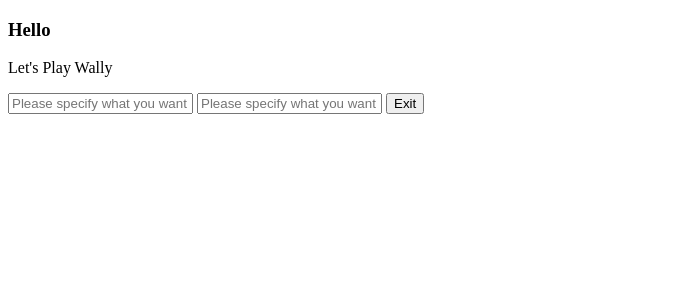
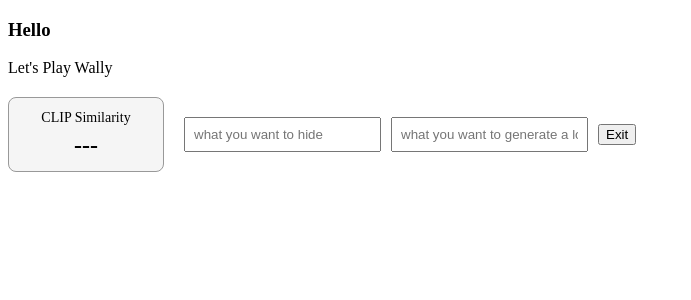
Before and after one commit to FutureLosers/Generation-AI-Find-Wally, a Flask app: page / in a window 1280 px wide. Shown: the top 300 px of the page, without its empty margins (0-691 px from the left). Run offline with Flask 3, Linux system fonts and the light colour scheme.

Commit message:
Release ver2 with CLIP similarity

```diff
--- a/app3.py
+++ b/app.py
@@ -3,8 +3,7 @@ import requests
 from dotenv import load_dotenv
 import os
 import re
-from translate import Translator
-import inflection as i
+from clip_service import calculate_clip_similarity
 
 app = Flask(__name__)
 
@@ -19,6 +18,36 @@ def hello_world():
         "contence.html",
         title="Where’s Waldo?"
     )
+
+@app.route("/clip-score", methods=["POST"])
+def clip_score():
+
+    data = request.get_json(silent=True) or {}
+
+    target = data.get("target", "").strip()
+    filed = data.get("filed", "").strip()
+
+    if not target or not filed:
+        return jsonify({
+            "error": "targetとfiledの両方を入力してください。"
+        }), 400
+
+    try:
+        score = calculate_clip_similarity(
+            filed=filed,
+            target=target
+        )
+
+        return jsonify({
+            "score": round(score, 3)
+        })
+
+    except Exception as error:
+        print(f"CLIP error: {error}")
+
+        return jsonify({
+            "error": str(error)
+        }), 500
 
 
 @app.route("/generate-image", methods=["POST"])
--- /dev/null
+++ b/clip_service.py
@@ -0,0 +1,106 @@
+import torch
+import torch.nn.functional as F
+from transformers import CLIPModel, CLIPTokenizer
+
+
+MODEL_NAME = "openai/clip-vit-base-patch32"
+
+# GPUが利用できればGPU、なければCPU
+DEVICE = "cuda" if torch.cuda.is_available() else "cpu"
+
+print(f"CLIP device: {DEVICE}")
+print("Loading CLIP model...")
+
+
+# CLIPモデルはアプリ起動時に1回だけ読み込む
+clip_model = CLIPModel.from_pretrained(
+    MODEL_NAME
+).to(DEVICE)
+
+clip_tokenizer = CLIPTokenizer.from_pretrained(
+    MODEL_NAME
+)
+
+clip_model.eval()
+
+print("CLIP model loaded.")
+
+
+def create_clip_prompt(word: str) -> str:
+    """
+    単語を、今回の隠し絵ゲームに近い文章へ変換する。
+    """
+
+    return (
+        f"a small clearly recognizable {word} "
+        "in a detailed hidden-object puzzle illustration"
+    )
+
+
+def get_text_features(texts: list[str]) -> torch.Tensor:
+    """
+    文章をCLIP特徴量へ変換する。
+    """
+
+    inputs = clip_tokenizer(
+        texts,
+        padding=True,
+        truncation=True,
+        return_tensors="pt"
+    )
+
+    inputs = {
+        key: value.to(DEVICE)
+        for key, value in inputs.items()
+    }
+
+    with torch.no_grad():
+        text_outputs = clip_model.text_model(
+            input_ids=inputs["input_ids"],
+            attention_mask=inputs["attention_mask"]
+        )
+
+        pooled_output = text_outputs.pooler_output
+
+        features = clip_model.text_projection(
+            pooled_output
+        )
+
+    # ベクトルの長さを1にそろえる
+    features = F.normalize(
+        features,
+        p=2,
+        dim=-1
+    )
+
+    return features
+
+
+def calculate_clip_similarity(
+    filed: str,
+    target: str
+) -> float:
+    """
+    filedとtargetのCLIP類似度を計算する。
+    """
+
+    filed = filed.strip()
+    target = target.strip()
+
+    if not filed or not target:
+        raise ValueError(
+            "filedとtargetの両方を入力してください。"
+        )
+
+    filed_prompt = create_clip_prompt(filed)
+    target_prompt = create_clip_prompt(target)
+
+    features = get_text_features(
+        [filed_prompt, target_prompt]
+    )
+
+    similarity = torch.sum(
+        features[0] * features[1]
+    ).item()
+
+    return similarity
--- a/static/css/Main.css
+++ b/static/css/Main.css
@@ -19,3 +19,47 @@
   left: 50%;
   transform: translate(-50%, -50%);
 }
+
+.input-area {
+    display: flex;
+    align-items: center;
+    gap: 20px;
+    margin: 20px 0;
+}
+
+.clip-score-box {
+    min-width: 130px;
+    padding: 12px;
+    border: 1px solid #999;
+    border-radius: 8px;
+    text-align: center;
+    background-color: #f5f5f5;
+}
+
+.clip-score-title {
+    font-size: 14px;
+    margin-bottom: 6px;
+}
+
+#clipScore {
+    font-size: 24px;
+    font-weight: bold;
+}
+
+.input-fields {
+    display: flex;
+    align-items: center;
+    gap: 10px;
+    flex-wrap: wrap;
+}
+
+.input-fields input {
+    padding: 8px;
+}
+
+@media screen and (max-width: 700px) {
+    .input-area {
+        flex-direction: column;
+        align-items: flex-start;
+    }
+}
--- a/templates/contence.html
+++ b/templates/contence.html
@@ -2,9 +2,34 @@
 {% block content %}
 <h3>Hello</h3>
 <p>Let's Play Wally</p>
-<input id="target" type="text" placeholder="Please specify what you want to hide." maxlength="50">
-<input id="filed" type="text" placeholder="Please specify what you want to generate a lot of." maxlength="50">
-<button id="generateButton">Exit</button>
+<div class="input-area">
+
+  <div class="clip-score-box">
+    <div class="clip-score-title">CLIP Similarity</div>
+    <div id="clipScore">---</div>
+  </div>
+
+  <div class="input-fields">
+    <input
+      id="target"
+      type="text"
+      placeholder="what you want to hide"
+      maxlength="50"
+    >
+
+    <input
+      id="filed"
+      type="text"
+      placeholder="what you want to generate a lot of"
+      maxlength="50"
+    >
+
+    <button id="generateButton">
+      Exit
+    </button>
+  </div>
+
+</div>
 <div id="imageContainer"></div>
 <div id="loading" class="loading-cover" style="display: none;">
   <div class="loading-content">Loading...</div>
@@ -20,6 +45,50 @@ function showLoading() {
   document.body.style.overflow = 'hidden'; // スクロールを停止
 }
 
+function fetchClipScore() {
+  const targetValue = document.getElementById('target').value.trim();
+  const filedValue = document.getElementById('filed').value.trim();
+  const scoreElement = document.getElementById('clipScore');
+
+  if (!targetValue || !filedValue) {
+    scoreElement.textContent = '---';
+    return Promise.resolve(null);
+  }
+
+  scoreElement.textContent = '計算中';
+
+  return fetch('/clip-score', {
+    method: 'POST',
+    headers: {
+      'Content-Type': 'application/json'
+    },
+    body: JSON.stringify({
+      target: targetValue,
+      filed: filedValue
+    })
+  })
+  .then(handleResponse)
+  .then(data => {
+    scoreElement.textContent = data.score.toFixed(3);
+    return data.score;
+  })
+  .catch(error => {
+    console.error('CLIP Error:', error);
+    scoreElement.textContent = 'エラー';
+    throw error;
+  });
+}
+
+document.getElementById('target').addEventListener(
+  'change',
+  fetchClipScore
+);
+
+document.getElementById('filed').addEventListener(
+  'change',
+  fetchClipScore
+);
+
 function hideLoading() {
   loading.style.display = 'none';
   document.body.style.overflow = 'auto'; // スクロールを再開
@@ -27,23 +96,34 @@ function hideLoading() {
 
 
 document.getElementById('generateButton').addEventListener('click', function() {
-  // 入力値の取得
-  target = document.getElementById('target').value;
-  filed = document.getElementById('filed').value;
 
-  // ロード中の表示
-  showLoading(); // ロード中の表示
+  target = document.getElementById('target').value.trim();
+  filed = document.getElementById('filed').value.trim();
 
-  // 画像生成リクエスト
-  fetch('/generate-image', {
+  if (!target || !filed) {
+    alert('探すものと、大量生成するものを入力してください。');
+    return;
+  }
+
+  showLoading();
+
+  fetchClipScore()
+    .then(() => {
+      return fetch('/generate-image', {
         method: 'POST',
         headers: {
           'Content-Type': 'application/json'
         },
-    body: JSON.stringify({ target: target, filed: filed })
+        body: JSON.stringify({
+          target: target,
+          filed: filed
+        })
+      });
     })
     .then(handleResponse)
-  .then(data => showImage(data.image_url))
+    .then(data => {
+      showImage(data.image_url);
+    })
     .catch(handleError);
 });
 
```
Also changed, not shown: README.md. Lines whose indentation alone changed are shown as unchanged.
